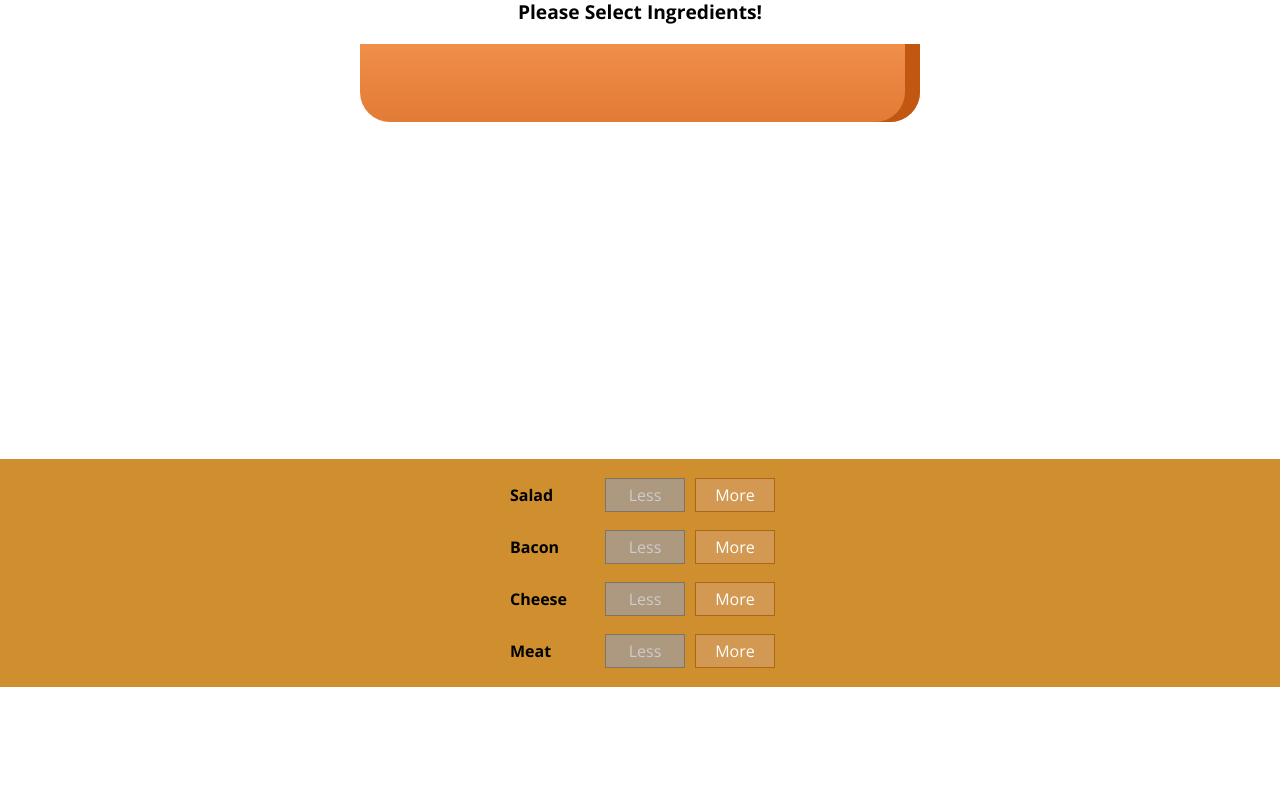
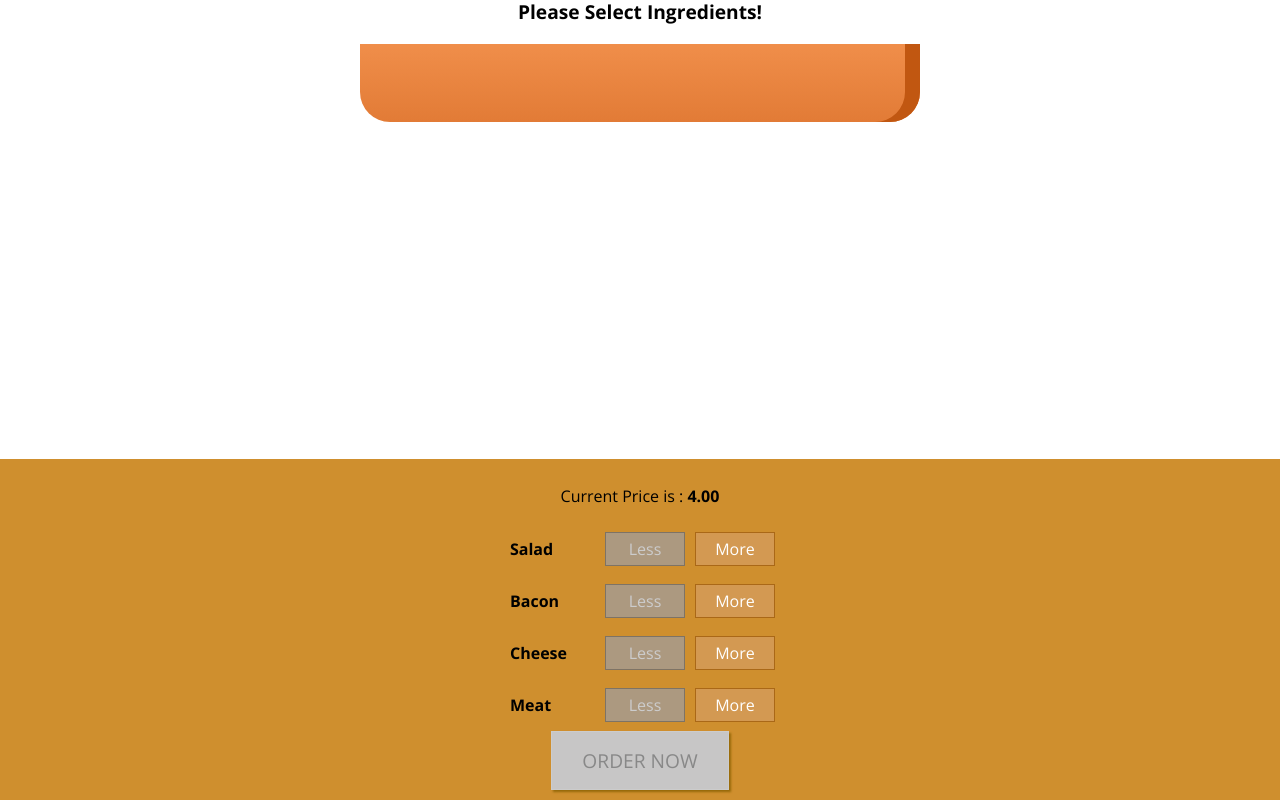
Before and after one commit to HuazhenXia/OrderBurger-React16, a React app: page / in a window 1280 px wide. Shown: the part 179-979 px from the top of the page. Before the commit the page ends 866 px from the top, so only its background shows below. Built offline with nearby package versions, Linux system fonts and the light colour scheme.

Commit message:
finish modal

```diff
--- a/src/components/Burger/BuildControls/BuildControls.css
+++ b/src/components/Burger/BuildControls/BuildControls.css
@@ -8,3 +8,45 @@
     margin: auto;
     padding: 10px 0;
 }
+
+
+.OrderButton {
+    background-color: #DAD735;
+    outline: none;
+    cursor: pointer;
+    border: 1px solid #966909;
+    color: #966909;
+    font-family: inherit;
+    font-size: 1.2em;
+    padding: 15px 30px;
+    box-shadow: 2px 2px 2px #966909;
+}
+
+.OrderButton:hover, .OrderButton:active {
+    background-color: #A0DB41;
+    border: 1px solid #966909;
+    color: #966909;
+}
+
+.OrderButton:disabled {
+    background-color: #C7C6C6;
+    cursor: not-allowed;
+    border: 1px solid #ccc;
+    color: #888888;
+}
+
+.OrderButton:not(:disabled) {
+    animation: enable 0.3s linear;
+}
+
+@keyframes enable {
+    0% {
+        transform: scale(1);
+    }
+    60% {
+        transform: scale(1.1);
+    }
+    100% {
+        transform: scale(1);
+    }
+}
--- a/src/components/Burger/BuildControls/BuildControls.js
+++ b/src/components/Burger/BuildControls/BuildControls.js
@@ -12,6 +12,7 @@
 
 const buildControls = (props) => (
     <div className={classes.BuildControls}>
+        <p>Current Price is : <strong>{props.price.toFixed(2)}</strong></p>
         {
             controls.map(ctrl => (
                 <BuildControl
@@ -23,6 +24,9 @@
                 />
             ))
         }
+        <button
+            className={classes.OrderButton}
+            disabled={!props.purchasable}>ORDER NOW</button>
     </div>
 )
 
--- a/src/containers/BurgerBuilder/BurgerBuilder.js
+++ b/src/containers/BurgerBuilder/BurgerBuilder.js
@@ -24,7 +24,18 @@
             cheese: 0,
             meat: 0
         },
-        totalPrice: 4
+        totalPrice: 4,
+        purchasable: false
+    }
+
+    updatePurchaseState(ingredients){
+        const sum = Object.keys(ingredients)
+            .map(igKey => {
+                return ingredients[igKey]
+            }).reduce((sum, ele) => {
+                return sum + ele;
+            }, 0);
+        this.setState({purchasable: sum > 0})
     }
 
     addIngredientHandler = (type) => {
@@ -38,6 +49,7 @@
         const oldPrice = this.state.totalPrice;
         const newPrice = oldPrice + priceAddition;
         this.setState({totalPrice: newPrice, ingredients: updatedIngredients})
+        this.updatePurchaseState(updatedIngredients);
     }
 
     removeIngredientHandler = type => {
@@ -51,7 +63,9 @@
         const priceAddition = INGREDIENT_PRICE[type];
         const oldPrice = this.state.totalPrice;
         const newPrice = oldPrice - priceAddition;
-        this.setState({totalPrice: newPrice, ingredients: updatedIngredients})
+        this.setState({totalPrice: newPrice, ingredients: updatedIngredients});
+        this.updatePurchaseState(updatedIngredients);
+
     }
 
     render(){
@@ -70,6 +84,8 @@
                     ingredientAdded={this.addIngredientHandler}
                     ingredientRemoved={this.removeIngredientHandler}
                     disabled={disabledInfo}
+                    purchasable={this.state.purchasable}
+                    price={this.state.totalPrice}
                 />
             </Aux>
         )
```
Also changed, not shown: src/components/UI/Modal/Modal.css (added, +20 -0 lines), src/components/UI/Modal/Modal.js (added, +11 -0 lines), src/components/UI/Backdrop/Backdrop.js (added).
